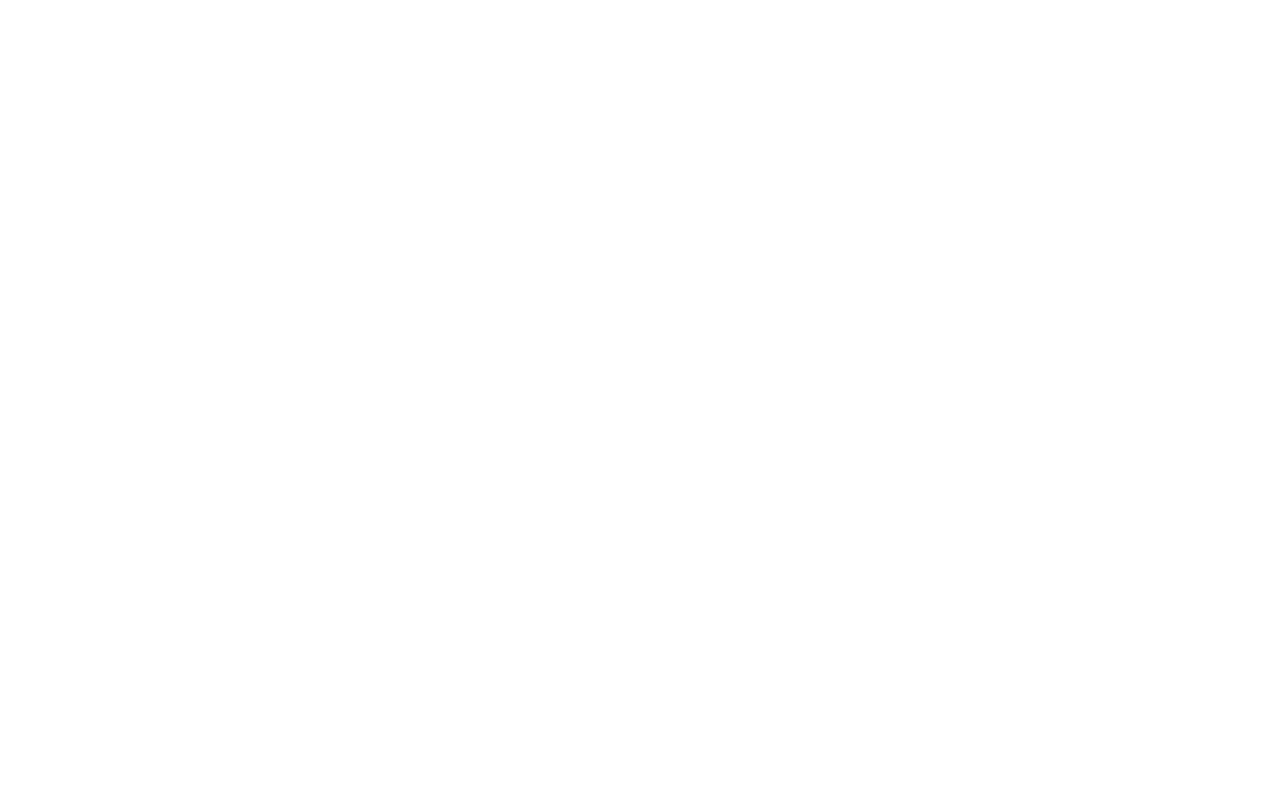
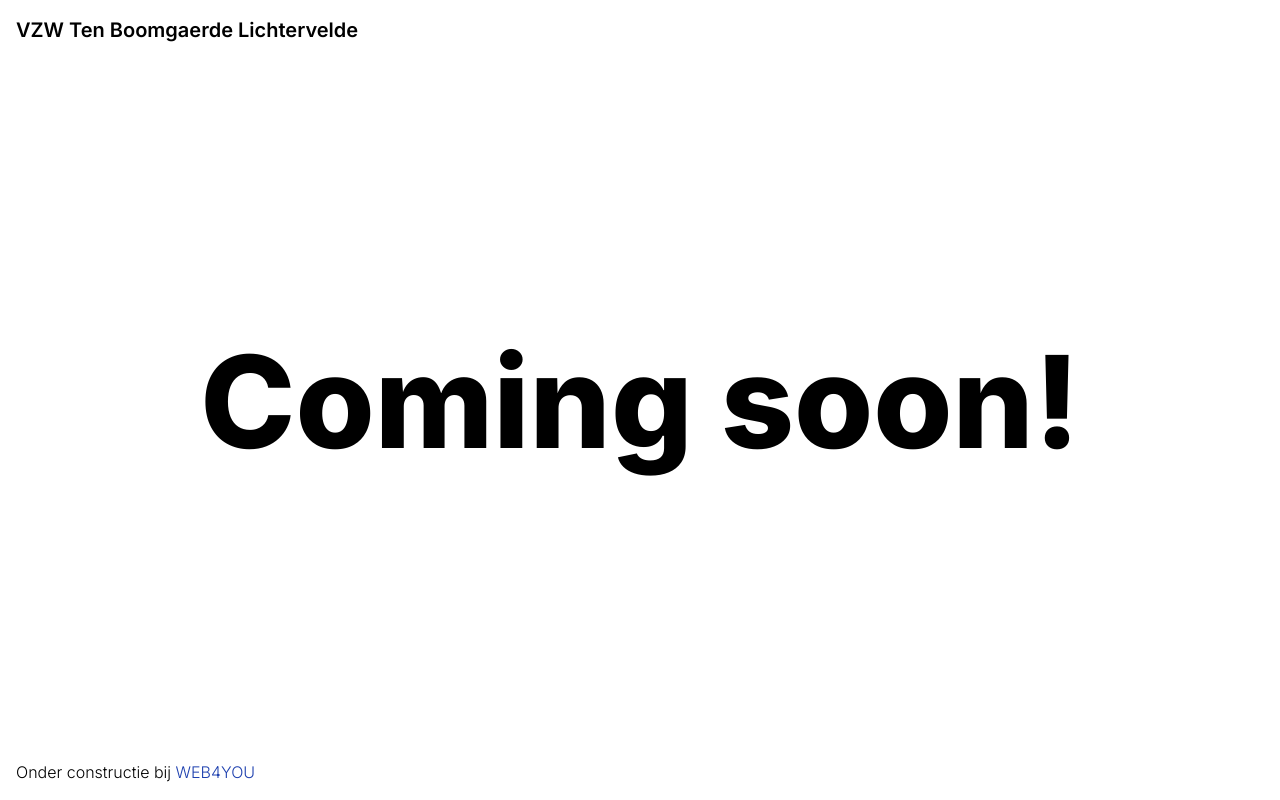
Before and after one commit to WEB4YOU-BE/P007-TenBoomgaerde, a Next.js app: page / in a window 1280 px wide. Built offline with nearby package versions, Linux system fonts and the light colour scheme.

Commit message:
Added "coming soon"-site
Signed-off-by: Jens Penneman <jenspenneman26@gmail.com>

```diff
--- a/src/app/layout.tsx
+++ b/src/app/layout.tsx
@@ -5,6 +5,7 @@ const inter = Inter({subsets: ["latin"]});
 
 export const metadata = {
     title: "Ten Boomgaerde",
+    colorScheme: "light dark",
 };
 
 export default function RootLayout({
--- a/src/app/page.tsx
+++ b/src/app/page.tsx
@@ -1,3 +1,9 @@
+import Link from "next/link";
+
 export default function Index() {
-    return <main></main>;
+    return <main className={"w-full h-[100svh] flex flex-col gap-4 justify-between p-4"}>
+        <span className={"text-lg md:text-xl font-semibold"}>VZW Ten Boomgaerde Lichtervelde</span>
+        <span className={"text-7xl md:text-9xl text-center font-extrabold"} lang="nl-BE">Coming soon!</span>
+        <span className={"font-light"}>Onder constructie bij <Link className={"text-blue-800 hover:text-blue-700 dark:text-blue-200 dark:hover:text-blue-100"} href="https://web-4-you.be" target={"_blank"}>WEB4YOU</Link></span>
+    </main>;
 }
```
